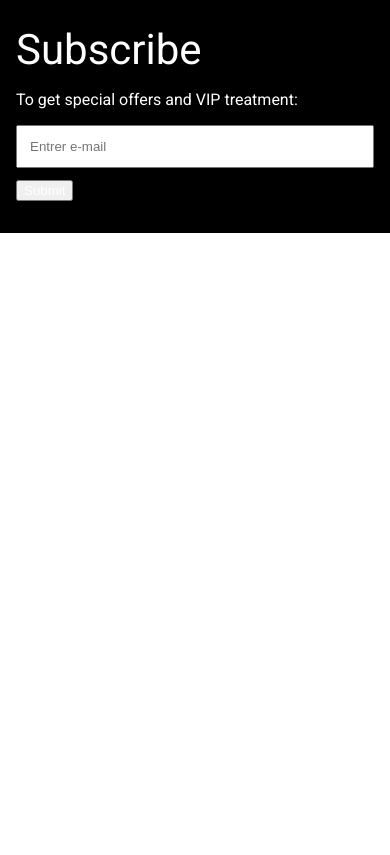
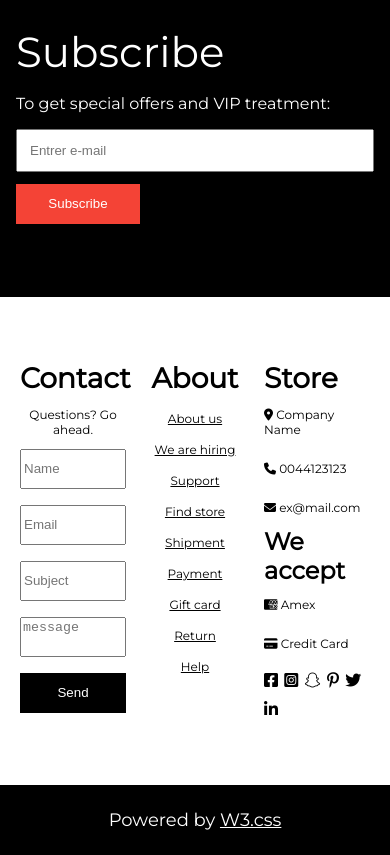
Before and after one commit to mimi-max/clothing-store-integration, a website: page src/index.html in a window 390 px wide. Shown: the part 480-1335 px from the top of the page. Before the commit the page ends 844 px from the top, so only its background shows below. Drawn offline with Linux system fonts and the light colour scheme; no server answers.

Commit message:
i init with mobile design resolution

```diff
--- a/src/index.html
+++ b/src/index.html
@@ -11,7 +11,8 @@
         crossorigin="anonymous" referrerpolicy="no-referrer" />
     <link rel="preconnect" href="https://fonts.googleapis.com">
     <link rel="preconnect" href="https://fonts.gstatic.com" crossorigin>
-    <link href="https://fonts.googleapis.com/css2?family=Roboto&display=swap" rel="stylesheet">
+    <link href="https://fonts.googleapis.com/css2?family=Montserrat&family=Roboto:wght@400;700&display=swap"
+        rel="stylesheet">
     <link rel="stylesheet" href="./style/style.css">
 
 </head>
@@ -43,12 +44,63 @@
         <div class="subscribe__newsletter color">Subscribe</div>
         <p class=" subscribe__offer color">To get special offers and VIP treatment:</p>
         <form class="subscribe__form">
-            <input type="text" placeholder="Entrer e-mail" class="subscribe__form-input"/>
-            <input type="submit" class="subscribe__form-submit color"/>
+            <input type="text" placeholder="Entrer e-mail" class="subscribe__form-input" />
+            <button type="submit" class="subscribe__form-submit color">Subscribe</button>/>
         </form>
+    </section>
+    <section class="informations">
+        <div class="information__contact">
+            <h3 class="information__contact-title">Contact</h3>
+            <p class="information__contact-question">Questions? Go ahead.</p>
+            <form class="information__contact__form">
+                <input type="text" placeholder="Name">
+                <input type="text" placeholder="Email">
+                <input type="text" placeholder="Subject">
+                <textarea name="message" id="" cols="30" rows="10" class="information__contact__form-textaera" placeholder="message"></textarea>
+                <button type="submit" class="information__contact__form-button">Send</button>
+            </form>
 
+        </div>
+        <div class="information__about">
+            <h3 class="information__about-title">About</h3>
+            <div>
+                <a href="#">About us</a>
+                <a href="#">We are hiring</a>
+                <a href="#">Support</a>
+                <a href="#">Find store</a>
+                <a href="#">Shipment</a>
+                <a href="#">Payment</a>
+                <a href="#">Gift card</a>
+                <a href="#">Return</a>
+                <a href="#">Help</a>
+            </div>
+        </div>
+        <div class="information__store">
+            <h3 class="information__store-title">Store</h3>
+            <div class="information__store-fonts">
+                <p><i class="fa-solid fa-location-dot"></i> Company Name</p>
+                <p><i class="fa-solid fa-phone"></i> 0044123123</p>
+                <p><i class="fa-solid fa-envelope"></i> ex@mail.com</p>
+            </div>
+            <h4 class="information__store-title">We accept</h4>
+            <div class="information__store-fonts">
+                <p><i class="fa-brands fa-cc-amex"></i> Amex</p>
+                <p><i class="fa-solid fa-credit-card"></i> Credit Card</p>
+            </div>
+            <div class="information__store-socialmedia">
+                <i class="fa-brands fa-facebook-square"></i>
+                <i class="fa-brands fa-instagram-square"></i>
+                <i class="fa-brands fa-snapchat"></i>
+                <i class="fa-brands fa-pinterest-p"></i>
+                <i class="fa-brands fa-twitter"></i>
+                <i class="fa-brands fa-linkedin-in"></i>
+            </div>
+        </div>
     </section>
-    <script src="./script/main.js" ></script>
+    <footer class="footer">
+        <p>Powered by <a href="#" class="footer-link">W3.css</a></p>
+    </footer>
+    <script src="./script/main.js"></script>
 
 </body>
 
--- a/src/style/style.css
+++ b/src/style/style.css
@@ -1,120 +1,230 @@
-*{
+* {
     box-sizing: inherit;
 }
-html,body{
+
+html, body {
     margin: 0;
     box-sizing: border-box;
     font-size: 24px;
-    font-family: 'Roboto', sans-serif;
+    font-family: 'Montserrat', sans-serif;
 }
-.container{
+
+.container {
     padding: 0 16px;
-    margin-top: 84px
+    margin-top: 84px;
+
 }
-.header{
+
+.header {
     position: fixed;
     width: 100%;
-    height:84px;
+    height: 84px;
     background-color: black;
     display: flex;
     color: #fff;
     justify-content: center;
     align-items: center;
     z-index: 1;
-    top:0;
+    top: 0;
 
 }
-.header__icon{
+
+.header__icon {
     margin-left: auto;
 }
+
 .header__icon,
-.header__logo{
+.header__logo {
     padding: 8px 16px;
 }
-.article{
+
+.article {
     display: flex;
     height: 84px;
     align-items: center;
 }
-.article__icons{
+
+.article__icons {
     margin-left: auto;
     display: flex;
     justify-content: center;
-    gap:18px
+    gap: 18px
 }
-.banner__img{
+
+.banner__img {
     width: 100%;
 }
-.banner{
+
+.banner {
     position: relative;
 }
-.banner__description{
-    position:absolute;
-    top:0;
-    padding:24px;
+
+.banner__description {
+    position: absolute;
+    top: 0;
+    padding: 24px;
 }
-.banner__description-title{
-    color:#fff;
+
+.banner__description-title {
+    color: #fff;
     font-size: 38px;
-    font-weight:normal;
+    font-weight: normal;
 }
-.banner__description-shop{
+
+.banner__description-shop {
     text-decoration: none;
-    color:#fff;
+    color: #fff;
     background-color: black;
     padding: 16px;
     font-size: 18px
+}
 
-}
-.numbers{
+.numbers {
     padding: 16px 0;
 }
-.items{
+
+.items {
     display: flex;
-    gap:32px;
+    gap: 32px;
     flex-wrap: wrap;
 
 }
-.items__item{
-    flex-basis: calc( 100% / 2  - 16px );
+
+.items__item {
+    flex-basis: calc(100% / 2 - 16px);
     flex-grow: 0;
     flex-shrink: 0;
     width: 100%;
     padding: 8px 0;
 }
-.items__img{
+
+.items__img {
     width: 100%;
-     object-fit: cover;
+    object-fit: cover;
     height: 350px;
 }
+
 .items__price,
-.items__title{
- font-size: 14px;
-margin: 0;
+.items__title {
+    font-size: 14px;
+    margin: 0;
 }
-.subscribe{
+
+.subscribe {
     background-color: black;
-    padding: 32px 16px ;
+    padding: 32px 16px;
 }
-.subscribe__newsletter{
+
+.subscribe__newsletter {
     font-size: 42px;
 }
-.subscribe__offer{
+
+.subscribe__offer {
     font-size: 16px;
 }
-.color{
-    color:#fff
+
+.color {
+    color: #fff
 }
-.subscribe__form{
+
+.subscribe__form {
     display: flex;
     flex-direction: column;
     align-items: flex-start;
-    gap:12px
+    gap: 12px
 }
-.subscribe__form-input{
+
+.subscribe__form-input {
     width: 100%;
     padding: 12px;
 }
-.subscribe__form-submit{
+
+.subscribe__form-submit {
+    color: #fff;
+    background-color: #f44336;
+    padding: 8px 16px;
+    border: none;
+    width: 124px;
+    text-align: center;
+}
+.informations{
+    display: flex;
+    padding: 64px 12px;
+}
+.information__contact{
+    text-align: center;
+}
+.information__contact,
+.information__about,
+.information__store{
+    padding:0 8px;
+    flex-grow: 1;
+    flex-shrink: 0;
+    width: calc( 100% / 3 );
+}
+.information__contact__form {
+    display: flex;
+    flex-direction: column;
+    align-items: flex-start;
+    gap:16px;
+}
+
+.information__contact-title,
+.information__about-title,
+.information__store-title {
+    margin: 0;
+}
+
+.information__contact-question {
+    font-size: 12px;
+}
+.information__about{
+    text-align: center;
+}
+.information__about a {
+    display: flex;
+    flex-direction: column;
+    color: #000;
+    font-size: 12px;
+    margin: 16px 0;
 
 }
+
+.information__store-fonts {
+    display: flex;
+    flex-direction: column;
+    font-size: 12px;
+
+}
+.information__contact__form  input,button,
+.information__contact__form-textaera{
+    width: 100%;
+    height: 40px;
+}
+.information__contact__form-textaera{
+    resize: none;
+    /* height: 40px; */
+}
+.information__contact__form-button{
+    text-align: center;
+    background-color: #000;
+    color:#FFF;
+    border:none ;
+}
+.information__store-socialmedia i{
+ font-size: 16px;
+}
+.footer{
+    background-color: #000;
+    height: 70px;
+}
+.footer p{
+    text-align: center;
+    margin: 0;
+    color: #fff;
+    font-size: 18px;
+    padding: 24px 0 24px 0;
+}
+.footer-link{
+    color: #fff;
+}
```
